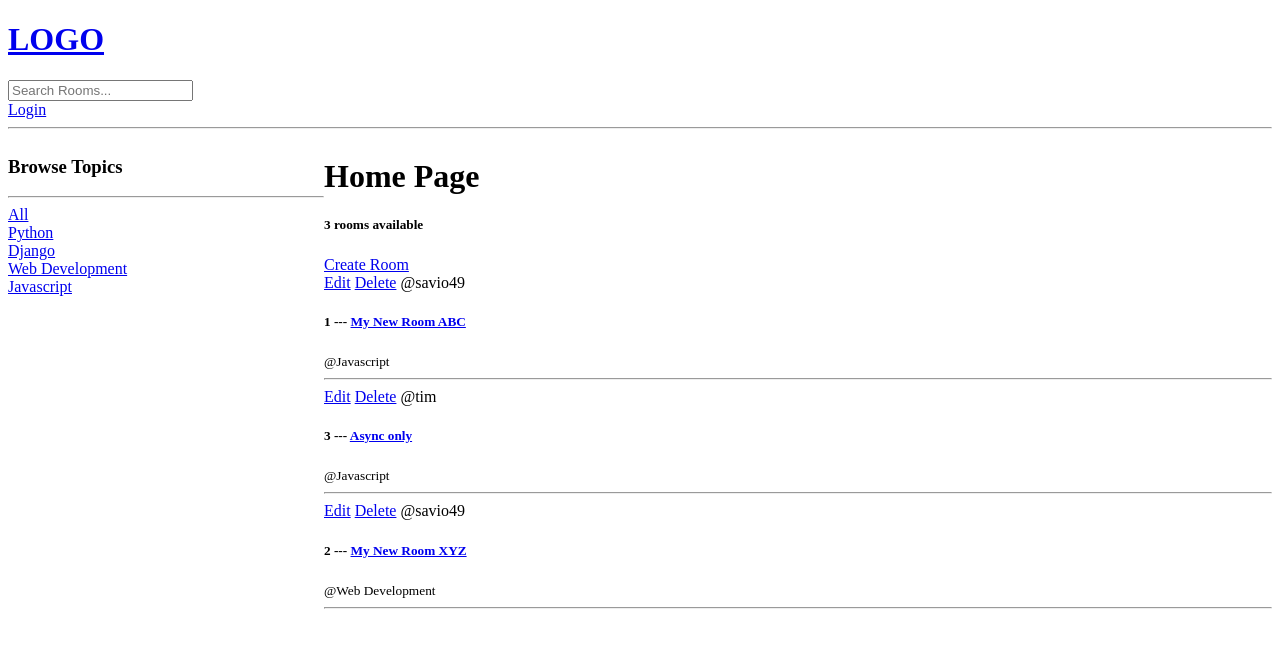
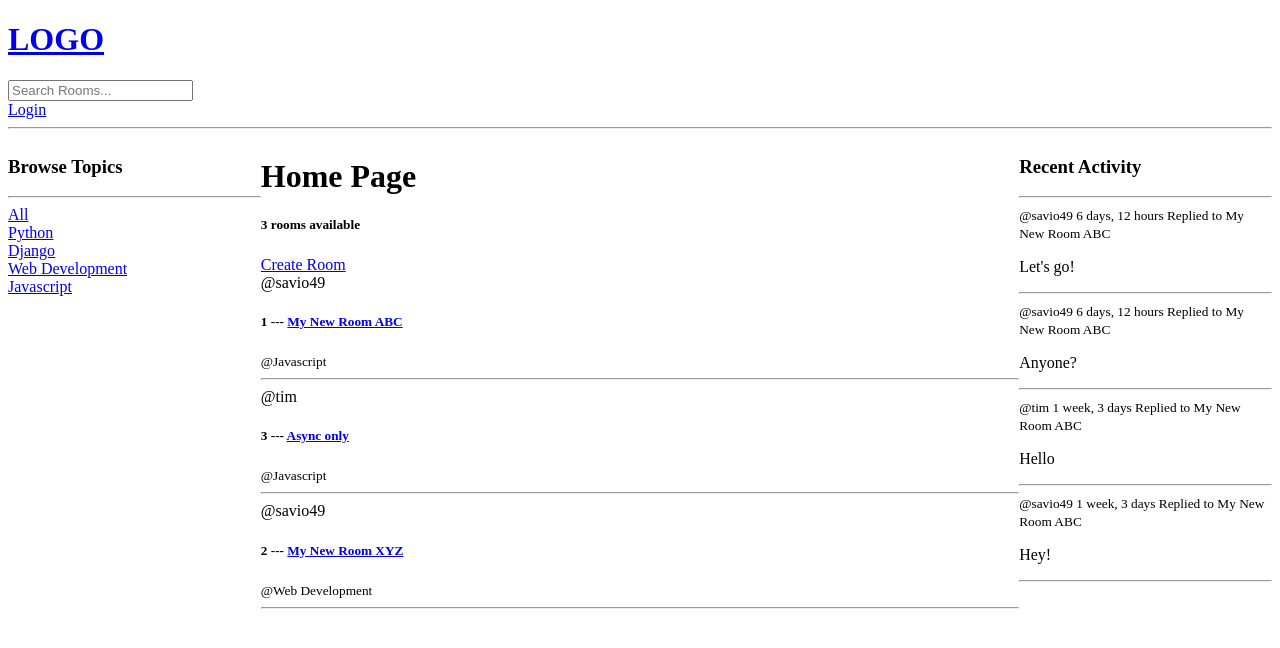
Before and after one commit to Savio49/DiscussionApp, a Django app: page / in a window 1280 px wide. Shown: the top 648 px of the page. Run offline with Django 4.2, Linux system fonts and the light colour scheme; data comes from the database, SQL or seed files in the repository.

Commit message:
CHECKPOINT: Recent activity on home page. Setting up the home template, showing the all recentt messages from all rooms, ordering message ordering from models.py instead of using function .orderby()

```diff
--- a/base/models.py
+++ b/base/models.py
@@ -38,6 +38,8 @@ class Message(models.Model):
     def __str__(self):
         return self.body[0:50]
 
+    class Meta:
+        ordering = ['-updated', '-created']
 
 # create super-user to access the django admin page # python manage.py createsuperuser
 # user: savio49
--- a/base/templates/base/home.html
+++ b/base/templates/base/home.html
@@ -5,7 +5,7 @@
 <style>
     .home-container {
         display:grid;
-        grid-template-columns: 1fr 3fr;
+        grid-template-columns: 1fr 3fr 1fr;
     }
 </style>
 
@@ -33,8 +33,10 @@
             <div>
                 {% for room in rooms %}
                 <div>
+                    {% if request.user == room.host %}
                     <a href="{% url 'update-room' room.id %}">Edit</a>
                     <a href="{% url 'delete-room' room.id %}">Delete</a>
+                    {% endif %}
                     <span>@{{room.host.username}}</span>
                     <h5>{{room.id}} --- <a href="{% url 'room' room.id %}">{{room.name}}</a></h5>
                     <small>@{{room.topic.name}}</small>
@@ -45,5 +47,21 @@
         </div>
     </div>
 
+    <div>
+        <h3>Recent Activity</h3>
+        <hr>
+        {% for message in room_messages %}
+        <div>
+            <small>@{{message.user}}  {{message.created | timesince }} </small>
+            <small>Replied to {{message.room}}</small>
+            <p>{{message}}</p> <!--message instead of message.body bcz the model class defines the __str__method to contain first 50 characters of message-->
+            {% if request.user == message.user %}
+                <a href="{% url 'delete-message' message.id%}">Delete</a>
+            {% endif %}
+            <hr>
+        </div>
+        {% endfor %}
+    </div>
+
 </div>
 {% endblock content %}
--- a/base/views.py
+++ b/base/views.py
@@ -71,7 +71,9 @@ def home(request):
 
     room_count = rooms.count()
     topics = Topic.objects.all()
-    context = {'rooms': rooms, 'topics': topics, 'room_count': room_count}
+    room_messages = Message.objects.all()
+    context = {'rooms': rooms, 'topics': topics,
+               'room_count': room_count, 'room_messages': room_messages}
     return render(request, 'base/home.html', context)
 
 
@@ -79,7 +81,7 @@ def room(request, pk):
     room = Room.objects.get(id=pk)
     # querying child objects (Message objects) of a specific object (room)
     # xxxxx_set.all() for many-to-one relationship
-    room_messages = room.message_set.all().order_by('-created')
+    room_messages = room.message_set.all()
     # xxxxx.all() for many-to-many relationship
     participants = room.participants.all()
     if request.method == 'POST':
```
